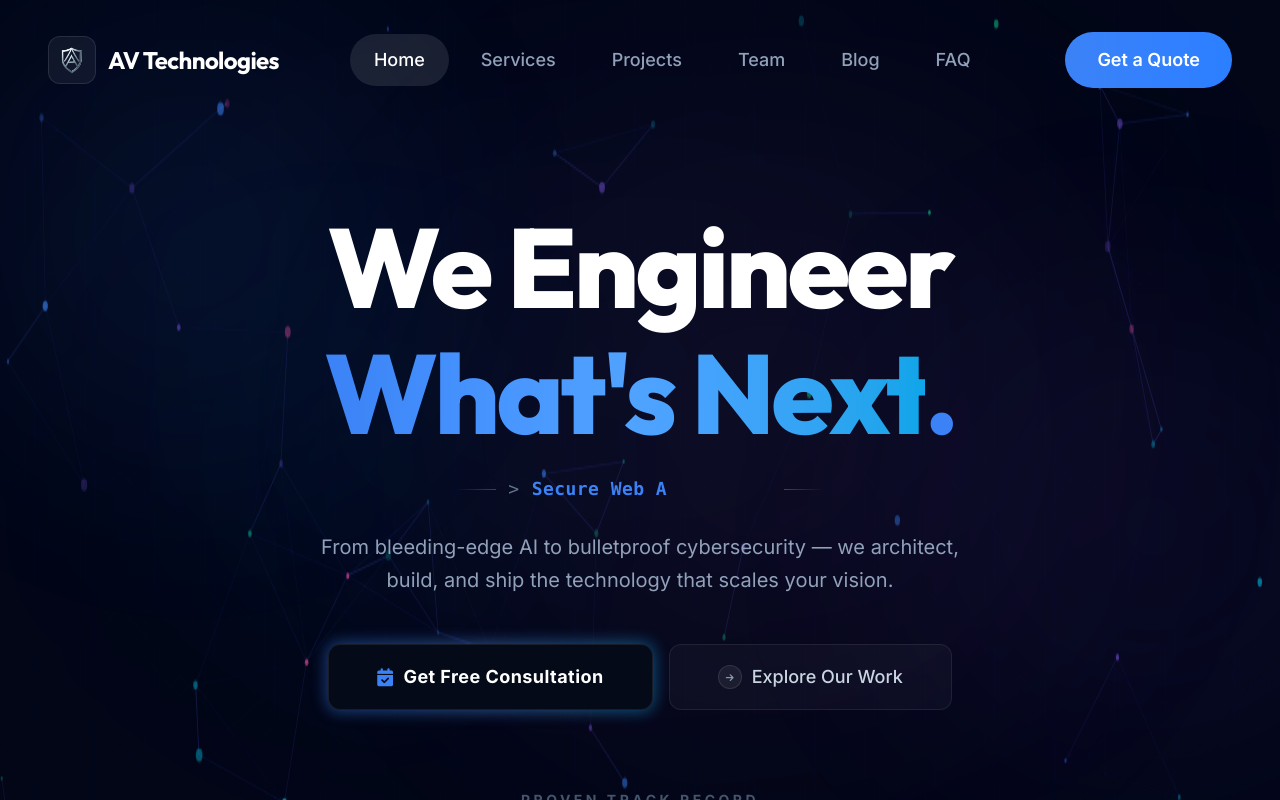
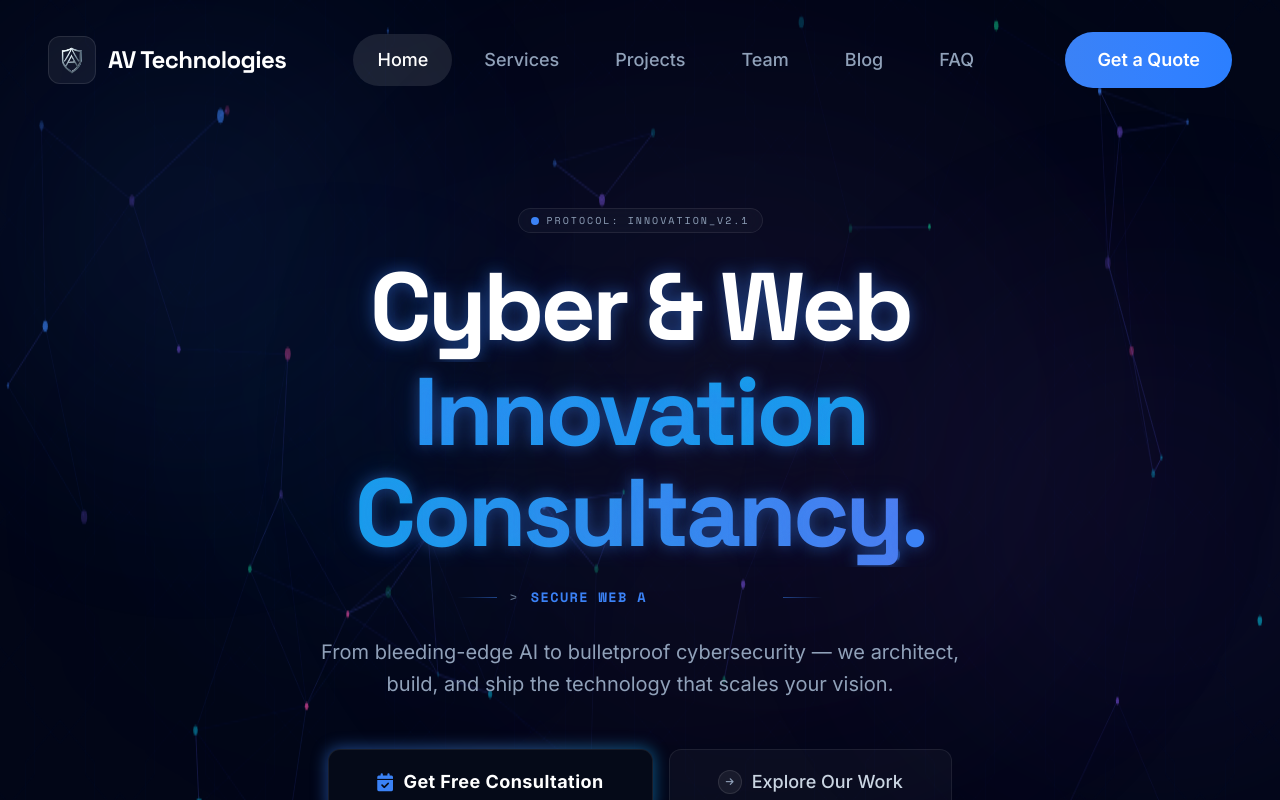
Before and after one commit to adhritverse/adhrit-verse-nebula, a Next.js app: page / in a window 1280 px wide. Shown: the top 800 px of the page. Built offline with nearby package versions, Linux system fonts and the light colour scheme.

Commit message:
feat: ai-centric hero typography and headline update

```diff
--- a/src/app/globals.css
+++ b/src/app/globals.css
@@ -8,7 +8,8 @@
   --color-darker: #020617;
 
   --font-sans: var(--font-sans, "Inter", sans-serif);
-  --font-display: var(--font-display, "Outfit", sans-serif);
+  --font-display: var(--font-display, "Space Grotesk", sans-serif);
+  --font-mono: var(--font-mono, "Space Mono", monospace);
 
   --animate-gradient-x: gradient-x 15s ease infinite;
   --animate-float: float 6s ease-in-out infinite;
@@ -134,12 +135,24 @@ body {
 
 /* Utilities */
 .text-gradient {
-  background: linear-gradient(to right, #1d4ed8, #0ea5e9);
+  background: linear-gradient(to right, #3b82f6, #0ea5e9, #8b5cf6);
   -webkit-background-clip: text;
   background-clip: text;
   -webkit-text-fill-color: transparent;
   background-size: 200% auto;
   animation: gradient-x 4s linear infinite;
+}
+
+.text-ai-glow {
+  text-shadow: 0 0 15px rgba(59, 130, 246, 0.4), 0 0 30px rgba(59, 130, 246, 0.2);
+  letter-spacing: -0.04em;
+}
+
+.font-mono-tech {
+  font-family: var(--font-mono);
+  letter-spacing: 0.1em;
+  text-transform: uppercase;
+  font-size: 0.85rem;
 }
 
 .glass-card {
--- a/src/app/layout.tsx
+++ b/src/app/layout.tsx
@@ -1,5 +1,5 @@
 import type { Metadata } from "next";
-import { Inter, Outfit } from "next/font/google";
+import { Inter, Space_Grotesk, Space_Mono } from "next/font/google";
 import "./globals.css";
 
 const inter = Inter({
@@ -7,9 +7,15 @@ const inter = Inter({
   subsets: ["latin"],
 });
 
-const outfit = Outfit({
+const spaceGrotesk = Space_Grotesk({
   variable: "--font-display",
   subsets: ["latin"],
+});
+
+const spaceMono = Space_Mono({
+  variable: "--font-mono",
+  subsets: ["latin"],
+  weight: ["400", "700"],
 });
 
 const BASE_URL = "https://adhritverse.in";
@@ -194,7 +200,7 @@ export default function RootLayout({
   children: React.ReactNode;
 }>) {
   return (
-    <html lang="en" className={`${inter.variable} ${outfit.variable} scroll-smooth`} suppressHydrationWarning>
+    <html lang="en" className={`${inter.variable} ${spaceGrotesk.variable} ${spaceMono.variable} scroll-smooth`} suppressHydrationWarning>
       <head>
         <link rel="stylesheet" href="https://cdn.jsdelivr.net/npm/@fortawesome/fontawesome-free@6.4.0/css/all.min.css" crossOrigin="anonymous" />
         <link rel="preconnect" href="https://fonts.googleapis.com" />
--- a/src/components/CanvasHero.tsx
+++ b/src/components/CanvasHero.tsx
@@ -204,25 +204,35 @@ export default function CanvasHero() {
         {/* Centered Content */}
         <div className="pt-16 lg:pt-28 max-w-4xl mx-auto flex flex-col items-center relative z-20">
 
+          {/* Coded Vibe Badge */}
+          <div className="hero-sub opacity-0 mb-6 flex items-center gap-2 px-3 py-1 bg-white/[0.03] border border-white/[0.08] rounded-full backdrop-blur-md">
+            <span className="relative flex h-2 w-2">
+              <span className="animate-ping absolute inline-flex h-full w-full rounded-full bg-primary/40 opacity-75"></span>
+              <span className="relative inline-flex rounded-full h-2 w-2 bg-primary"></span>
+            </span>
+            <span className="text-[10px] font-mono tracking-[0.2em] text-slate-400 uppercase">Protocol: Innovation_v2.1</span>
+          </div>
+
           {/* Headline — Commanding Presence */}
-          <h1 className="font-display tracking-[-0.03em] text-5xl sm:text-7xl lg:text-8xl xl:text-[7rem] font-extrabold text-white leading-[1.05] mb-5 relative">
-            <div className="hero-title-line overflow-hidden pb-2">
+          <h1 className="font-display tracking-[-0.04em] text-5xl sm:text-6xl lg:text-7xl xl:text-[6rem] font-bold text-white leading-[1.05] mb-5 relative text-ai-glow">
+            <div className="hero-title-line overflow-hidden pb-1">
               <span className="block translate-y-[100%]">
-                We Engineer
+                Cyber & Web
               </span>
             </div>
             <div className="hero-title-line overflow-hidden pb-1">
               <span className="block translate-y-[100%]">
-                <span className="text-transparent bg-clip-text bg-gradient-to-r from-primary via-blue-400 to-accent">What&apos;s Next</span><span className="text-primary">.</span>
+                <span className="text-transparent bg-clip-text bg-gradient-to-r from-primary via-blue-400 to-accent text-gradient">Innovation Consultancy</span><span className="text-primary">.</span>
               </span>
             </div>
           </h1>
 
+
           {/* Capability Strip — Typewriter */}
-          <div className="hero-sub opacity-0 mb-7 flex items-center justify-center gap-3 text-base sm:text-lg font-mono tracking-wide">
+          <div className="hero-sub opacity-0 mb-7 flex items-center justify-center gap-3 font-mono-tech tracking-[0.2em]">
             <span className="w-10 h-px bg-gradient-to-r from-transparent to-primary/50"></span>
-            <span className="text-slate-500 text-lg">{">"}</span>
-            <span className="text-primary font-semibold min-w-[200px] sm:min-w-[240px] text-left">{displayText}<span style={{ animation: 'blink 1s step-end infinite' }} className="text-primary/70 ml-0.5">|</span></span>
+            <span className="text-slate-500">{">"}</span>
+            <span className="text-primary font-bold min-w-[200px] sm:min-w-[240px] text-left">{displayText}<span style={{ animation: 'blink 1s step-end infinite' }} className="text-primary/70 ml-0.5">|</span></span>
             <span className="w-10 h-px bg-gradient-to-l from-transparent to-primary/50"></span>
           </div>
 
```
